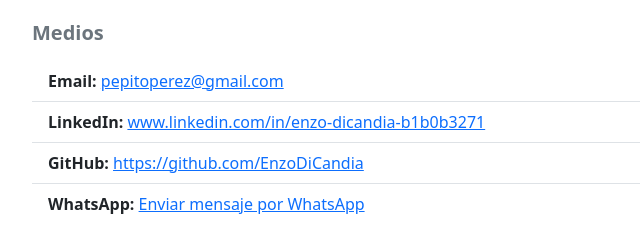
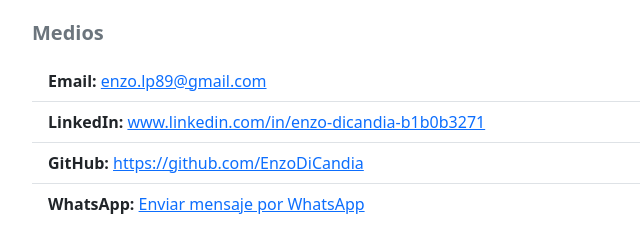
Before and after one commit to EnzoDiCandia/pag501-cederhouse, a website: page pages/contactoprof.html in a window 1280 px wide. Shown: the part 603-843 px from the top of the page, 288-928 px from the left. Drawn offline with nearby package versions, Linux system fonts and the light colour scheme.

Commit message:
modificacion datos de contacto

```diff
--- a/pages/contactoprof.html
+++ b/pages/contactoprof.html
@@ -36,7 +36,7 @@
           <h3 class="h5 fw-bold mb-3 text-secondary">Medios</h3>
           <ul class="list-group list-group-flush mb-4">
             <li class="list-group-item"><strong>Email:</strong> <a
-                href="mailto:pepitoperez@gmail.com">pepitoperez@gmail.com</a></li>
+                href="mailto:enzo.lp89@gmail.com">enzo.lp89@gmail.com</a></li>
             <li class="list-group-item"><strong>LinkedIn:</strong> <a href="www.linkedin.com/in/enzo-dicandia-b1b0b3271"
                 target="_blank">www.linkedin.com/in/enzo-dicandia-b1b0b3271</a></li>
             <li class="list-group-item"><strong>GitHub:</strong> <a href="https://github.com/EnzoDiCandia"
```
